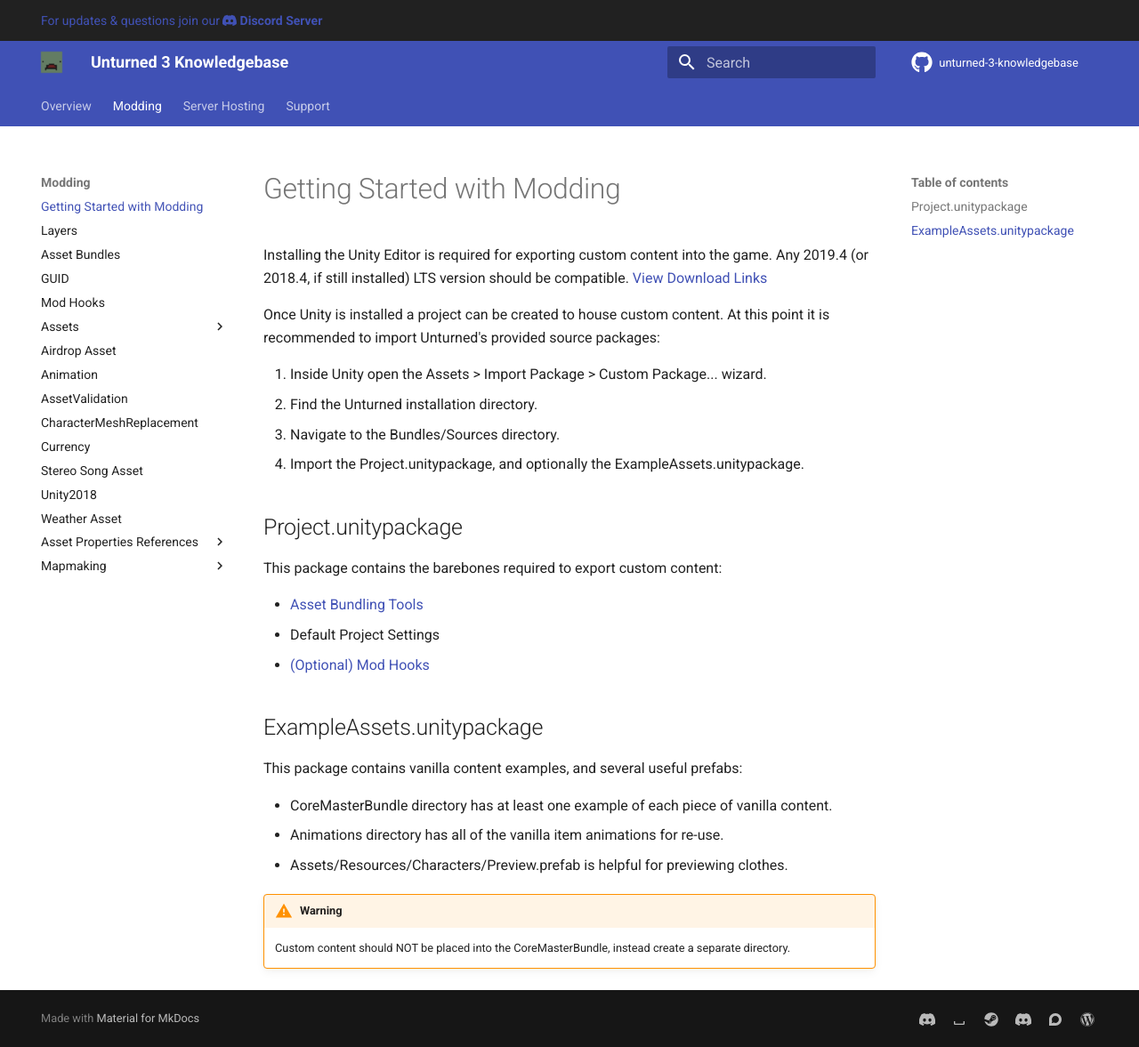
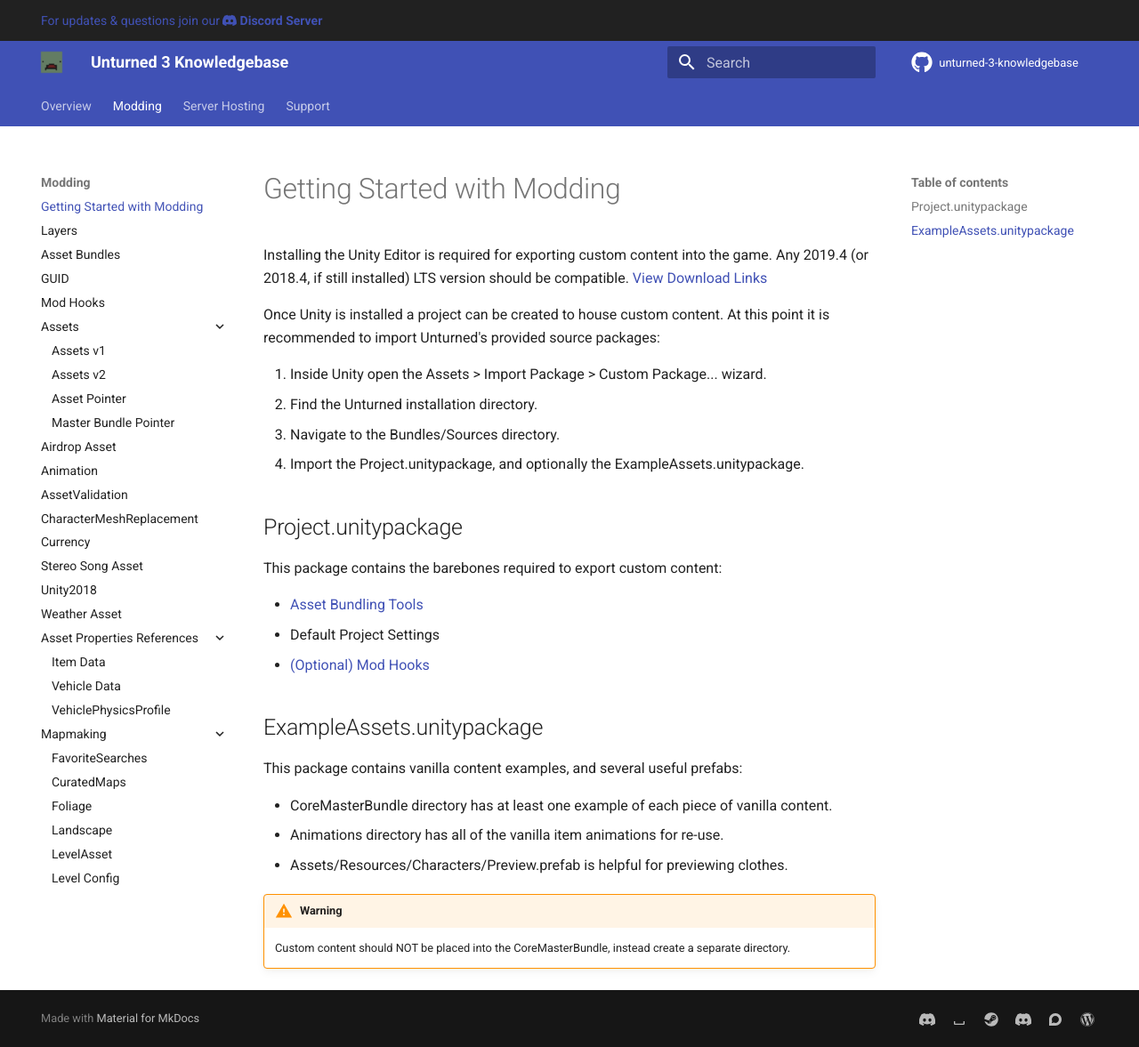
Before and after one commit to unturned-info/unturned-3-knowledgebase, an MkDocs documentation site: the page built from docs/Modding/GettingStarted.md, in a window 1280 px wide and 1177 px high. Shown: the whole window at 89% size. Built offline with MkDocs 1.6.1 and Material for MkDocs 9.7.7, drawn with Linux system fonts in a browser that asks for light colours; comment, search, counter and statistics services are not loaded.

Commit message:
Sets nav to be expanded by default and sets version pinning for mkdocs material

```diff
--- a/mkdocs.yml
+++ b/mkdocs.yml
@@ -21,6 +21,7 @@
   features:
     - navigation.tabs
     - instant
+    - navigation.expand
 google_analytics:
   - UA-172735417-2
   - auto
--- a/requirements.txt
+++ b/requirements.txt
@@ -1,4 +1,4 @@
-mkdocs-material>= 6.2.2
+mkdocs-material == 6.*
 mkdocs-git-revision-date-localized-plugin
 mkdocs-minify-plugin
 mkdocs-redirects
```
